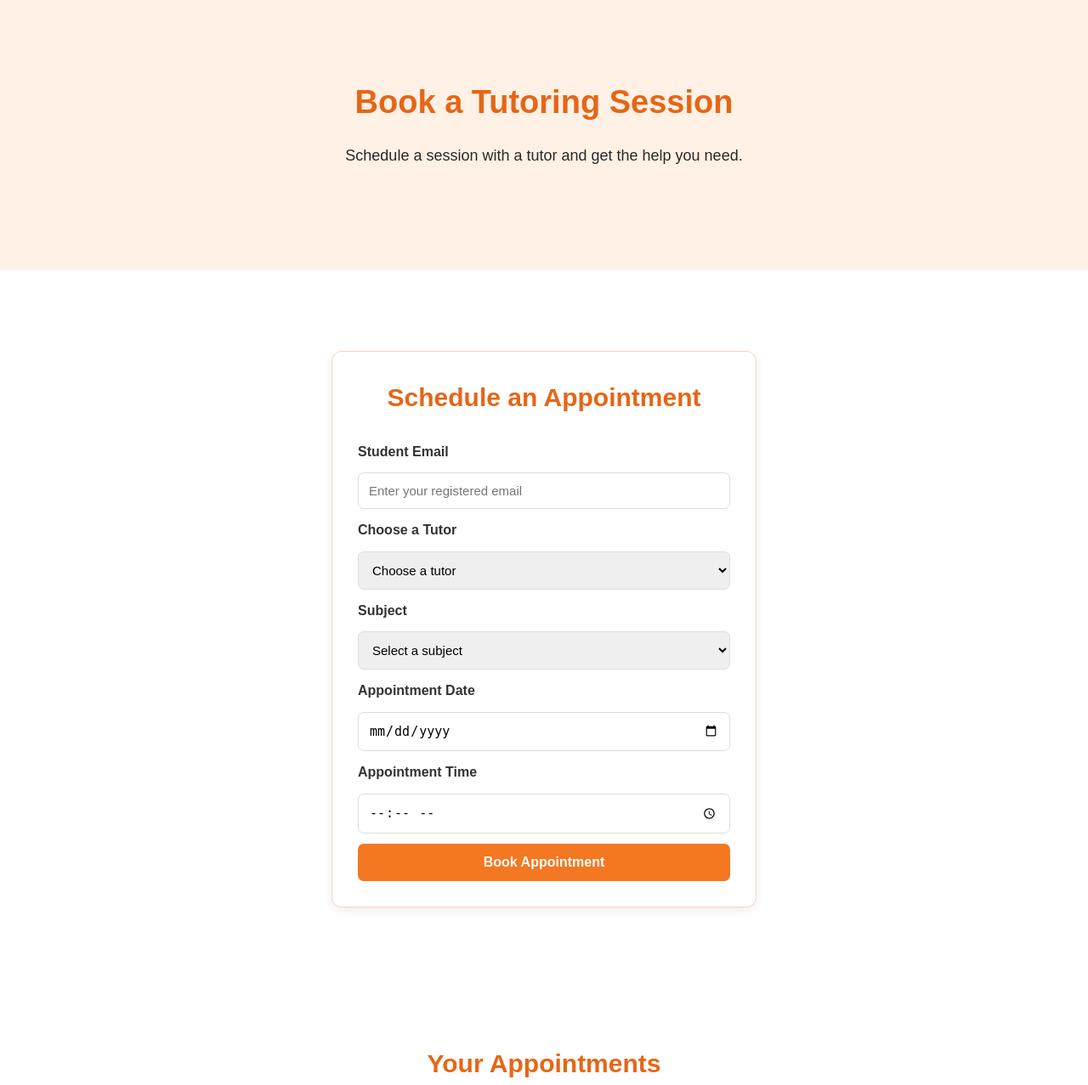
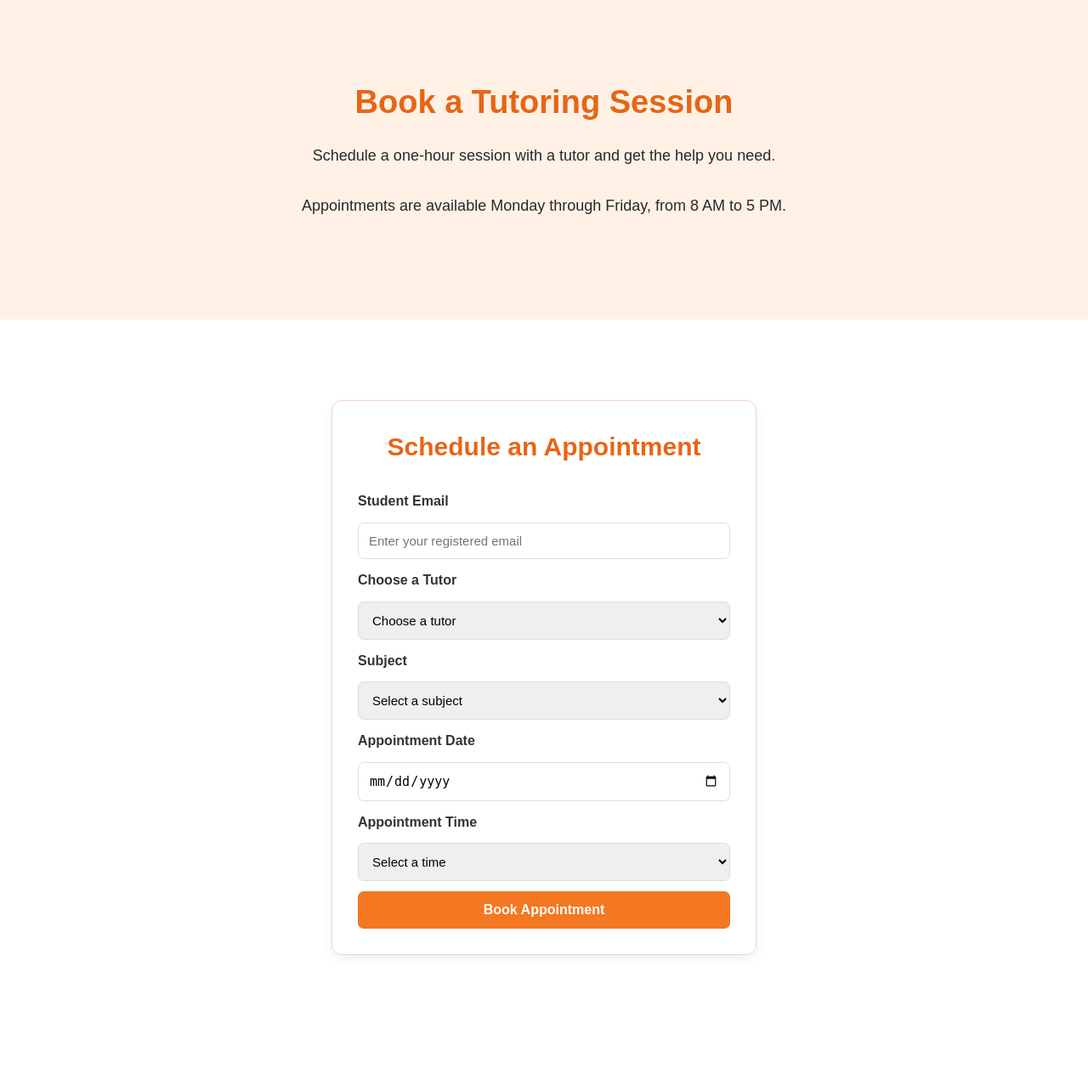
Before and after one commit to cynthiaamarin-ui/exam2, a Node server app: page /appointments in a window 1280 px wide. Shown: the part 84-1361 px from the top of the page at 85% size. Run offline with Node 20, Linux system fonts and the light colour scheme.

Commit message:
fixed up appointment validations

```diff
--- a/controllers/appointmentController.js
+++ b/controllers/appointmentController.js
@@ -1,11 +1,12 @@
 const appointmentService = require("../services/appointmentService");
 const studentService = require("../services/studentService");
+const tutorService = require("../services/tutorService");
 
 // Display all appointments
 function getAppointments(req, res) {
     try {
         const appointments = appointmentService.getAllAppointments();
-        const tutors = require("../services/tutorService").getAllTutors();
+        const tutors = tutorService.getAllTutors();
 
         res.render("appointments", {
             appointments: appointments,
@@ -23,18 +24,22 @@ function bookAppointment(req, res) {
         const { studentEmail, tutor, subject, date, time } = req.body;
 
         if (!studentEmail || !tutor || !subject || !date || !time) {
-            return res.status(400).send("Please complete all appointment fields.");
+            return res.status(400).send(
+                "Please complete all appointment fields."
+            );
         }
 
         const student = studentService.getAllStudents().find(
-            student => student.email.toLowerCase() === studentEmail.trim().toLowerCase()
+            student =>
+                student.email.toLowerCase() ===
+                studentEmail.trim().toLowerCase()
         );
 
         if (!student) {
             return res.status(404).render("register-required");
         }
 
-        const appointment = appointmentService.bookAppointment(
+        const result = appointmentService.bookAppointment(
             student.email,
             tutor,
             subject,
@@ -42,9 +47,12 @@ function bookAppointment(req, res) {
             time
         );
 
-    if (!appointment) {
-    return res.status(400).render("appointment-error");
-}
+        if (!result.success) {
+            return res.status(400).render("appointment-error", {
+                message: result.message
+            });
+        }
+
         res.redirect("/appointments?success=true");
 
     } catch (error) {
@@ -63,6 +71,7 @@ function cancelAppointment(req, res) {
         }
 
         res.redirect("/appointments");
+
     } catch (error) {
         console.error("Appointment cancellation error:", error);
         res.status(500).send("Unable to cancel appointment.");
--- a/services/appointmentService.js
+++ b/services/appointmentService.js
@@ -1,14 +1,16 @@
 const tutorService = require("./tutorService");
+
 // Appointment service
 
 class Appointment {
     constructor(studentEmail, tutor, subject, date, time) {
-        this.id = Date.now().toString();
+        this.id = Date.now().toString() + Math.random().toString(36).slice(2, 7);
         this.studentEmail = studentEmail;
         this.tutor = tutor;
         this.subject = subject;
         this.date = date;
         this.time = time;
+        this.durationMinutes = 60;
         this.status = "Scheduled";
     }
 }
@@ -16,21 +18,108 @@ class Appointment {
 // Temporary in-memory appointment collection
 const appointments = [];
 
+// Validate the selected date
+function isValidWeekday(date) {
+    if (!/^\d{4}-\d{2}-\d{2}$/.test(date)) {
+        return false;
+    }
+
+    const selectedDate = new Date(`${date}T12:00:00`);
+
+    if (Number.isNaN(selectedDate.getTime())) {
+        return false;
+    }
+
+    // Make sure the date is a real calendar date
+    if (selectedDate.toISOString().slice(0, 10) !== date) {
+        return false;
+    }
+
+    const day = selectedDate.getDay();
+
+    return day >= 1 && day <= 5;
+}
+
+// Validate the selected time
+function isValidTime(time) {
+    if (!/^([01]\d|2[0-3]):[0-5]\d$/.test(time)) {
+        return false;
+    }
+
+    const [hours, minutes] = time.split(":").map(Number);
+
+    // Sessions must start on the hour, between 8 AM and 4 PM
+    return minutes === 0 && hours >= 8 && hours <= 16;
+}
+
 // Create a new appointment
 function bookAppointment(studentEmail, tutor, subject, date, time) {
+
+    if (!isValidWeekday(date)) {
+        return {
+            success: false,
+            message: "Tutoring appointments are only available Monday through Friday."
+        };
+    }
+
+    if (!isValidTime(time)) {
+        return {
+            success: false,
+            message: "Please select an available start time between 8 AM and 4 PM."
+        };
+    }
+
     const selectedTutor = tutorService.getAllTutors().find(
         item => item.name === tutor
     );
 
     if (!selectedTutor || !selectedTutor.subjects.includes(subject)) {
-        return null;
+        return {
+            success: false,
+            message: "This tutor is not available for the selected subject."
+        };
     }
 
-    const appointment = new Appointment(studentEmail, tutor, subject, date, time);
+    // Check for overlapping scheduled appointments
+    const requestedStart = Number(time.split(":")[0]) * 60;
+    const requestedEnd = requestedStart + 60;
+
+    const conflict = appointments.find(appointment => {
+        if (
+            appointment.tutor !== tutor ||
+            appointment.date !== date ||
+            appointment.status === "Cancelled"
+        ) {
+            return false;
+        }
+
+        const existingStart = Number(appointment.time.split(":")[0]) * 60;
+        const existingEnd = existingStart + appointment.durationMinutes;
+
+        return requestedStart < existingEnd && requestedEnd > existingStart;
+    });
+
+    if (conflict) {
+        return {
+            success: false,
+            message: "Sorry, this tutor is already booked at that time. Please choose another time."
+        };
+    }
+
+    const appointment = new Appointment(
+        studentEmail,
+        tutor,
+        subject,
+        date,
+        time
+    );
 
     appointments.push(appointment);
 
-    return appointment;
+    return {
+        success: true,
+        appointment: appointment
+    };
 }
 
 // Retrieve all appointments
--- a/views/appointments.ejs
+++ b/views/appointments.ejs
@@ -6,6 +6,7 @@
     <title>Appointments | UTRGV Tutoring Hub</title>
     <link rel="stylesheet" href="/css/styles.css">
 </head>
+
 <body>
 
     <%- include("partials/header") %>
@@ -13,7 +14,8 @@
     <main>
         <section class="hero">
             <h2>Book a Tutoring Session</h2>
-            <p>Schedule a session with a tutor and get the help you need.</p>
+            <p>Schedule a one-hour session with a tutor and get the help you need.</p>
+            <p>Appointments are available Monday through Friday, from 8 AM to 5 PM.</p>
         </section>
 
         <section class="features">
@@ -21,11 +23,16 @@
                 <h2>Schedule an Appointment</h2>
 
                 <label for="studentEmail">Student Email</label>
-                <input type="email" id="studentEmail" name="studentEmail"
-                    placeholder="Enter your registered email" required>
+                <input
+                    type="email"
+                    id="studentEmail"
+                    name="studentEmail"
+                    placeholder="Enter your registered email"
+                    required
+                >
 
                 <label for="tutor">Choose a Tutor</label>
-                <select name="tutor" required>
+                <select id="tutor" name="tutor" required>
                     <option value="">Choose a tutor</option>
 
                     <% tutors.forEach(tutor => { %>
@@ -44,10 +51,26 @@
                 </select>
 
                 <label for="date">Appointment Date</label>
-                <input type="date" id="date" name="date" required>
+                <input
+                    type="date"
+                    id="date"
+                    name="date"
+                    required
+                >
 
                 <label for="time">Appointment Time</label>
-                <input type="time" id="time" name="time" required>
+                <select id="time" name="time" required>
+                    <option value="">Select a time</option>
+                    <option value="08:00">8:00 AM – 9:00 AM</option>
+                    <option value="09:00">9:00 AM – 10:00 AM</option>
+                    <option value="10:00">10:00 AM – 11:00 AM</option>
+                    <option value="11:00">11:00 AM – 12:00 PM</option>
+                    <option value="12:00">12:00 PM – 1:00 PM</option>
+                    <option value="13:00">1:00 PM – 2:00 PM</option>
+                    <option value="14:00">2:00 PM – 3:00 PM</option>
+                    <option value="15:00">3:00 PM – 4:00 PM</option>
+                    <option value="16:00">4:00 PM – 5:00 PM</option>
+                </select>
 
                 <button type="submit">Book Appointment</button>
             </form>
@@ -59,28 +82,53 @@
             <% if (appointments.length === 0) { %>
                 <p>No appointments have been scheduled yet.</p>
             <% } else { %>
+
                 <% appointments.forEach(appointment => { %>
                     <div class="feature-card">
                         <h3><%= appointment.tutor %></h3>
+
                         <p><strong>Student:</strong> <%= appointment.studentEmail %></p>
                         <p><strong>Subject:</strong> <%= appointment.subject %></p>
                         <p><strong>Date:</strong> <%= appointment.date %></p>
-                        <p><strong>Time:</strong> <%= appointment.time %></p>
+                      <p><strong>Time:</strong> <%= new Date("2000-01-01T" + appointment.time).toLocaleTimeString("en-US",
+                        {hour: "numeric",minute: "2-digit",hour12: true}) %></p>
+                        <p><strong>Duration:</strong> 1 hour</p>
                         <p><strong>Status:</strong> <%= appointment.status %></p>
 
                         <% if (appointment.status === "Scheduled") { %>
                             <form action="/appointments/cancel" method="POST">
-                                <input type="hidden" name="id" value="<%= appointment.id %>">
+                                <input
+                                    type="hidden"
+                                    name="id"
+                                    value="<%= appointment.id %>"
+                                >
                                 <button type="submit">Cancel Appointment</button>
                             </form>
                         <% } %>
                     </div>
                 <% }) %>
+
             <% } %>
         </section>
     </main>
 
     <%- include("partials/footer") %>
 
+    <script>
+        const dateInput = document.getElementById("date");
+
+        dateInput.addEventListener("change", function () {
+            if (!this.value) return;
+
+            const selectedDate = new Date(this.value + "T12:00:00");
+            const day = selectedDate.getDay();
+
+            if (day === 0 || day === 6) {
+                alert("Appointments are only available Monday through Friday.");
+                this.value = "";
+            }
+        });
+    </script>
+
 </body>
 </html>
```
Lines whose indentation alone changed are shown as unchanged.
